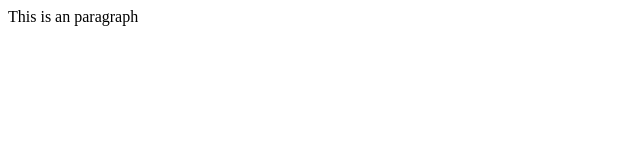
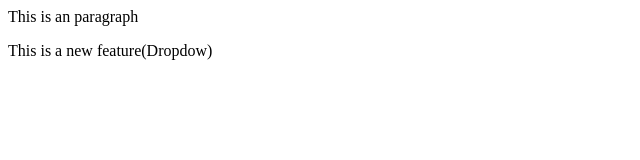
Before and after one commit to AadeshShekhar/Class-Room-Management-System, a plain HTML site: page LocalRepo/index.html in a window 1280 px wide. Shown: the whole page, without its empty margins (0-640 px from the left). Drawn offline with Linux system fonts and the light colour scheme.

Commit message:
adding for merg

```diff
--- a/LocalRepo/index.html
+++ b/LocalRepo/index.html
@@ -1 +1,2 @@
 <p>This is an paragraph</p>
+<p>This is a new feature(Dropdow)</p>
```
